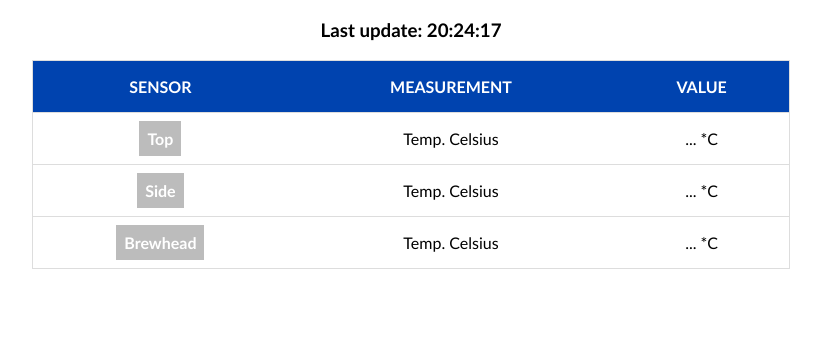
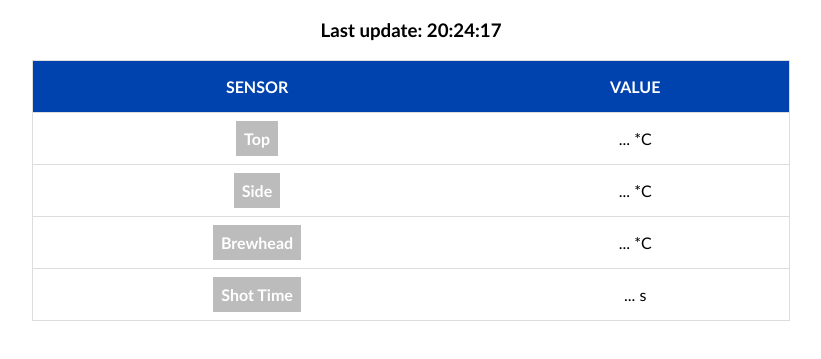
Before and after one commit to solderdev/silvia, a plain HTML site: page html_test/index.html in a window 1280 px wide. Shown: the part 63-422 px from the top of the page, without its empty margins (229-1050 px from the left). Drawn offline with Linux system fonts and the light colour scheme.

Commit message:
added shot timer

```diff
--- a/html_test/index.html
+++ b/html_test/index.html
@@ -82,23 +82,23 @@
     <table>
       <tr>
         <th>SENSOR</th>
-        <th>MEASUREMENT</th>
         <th>VALUE</th>
       </tr>
       <tr>
         <td><span class="sensor">Top</span></td>
-        <td>Temp. Celsius</td>
         <td><span class="reading">...</span> *C</td>
       </tr>
       <tr>
         <td><span class="sensor">Side</span></td>
-        <td>Temp. Celsius</td>
         <td><span class="reading">...</span> *C</td>
       </tr>
       <tr>
         <td><span class="sensor">Brewhead</span></td>
-        <td>Temp. Celsius</td>
         <td><span class="reading">...</span> *C</td>
+      </tr>
+      <tr>
+        <td><span class="sensor">Shot Time</span></td>
+        <td><span class="reading">...</span> s</td>
       </tr>
     </table>
   </body>
```
Also changed, not shown: 3 other files.
